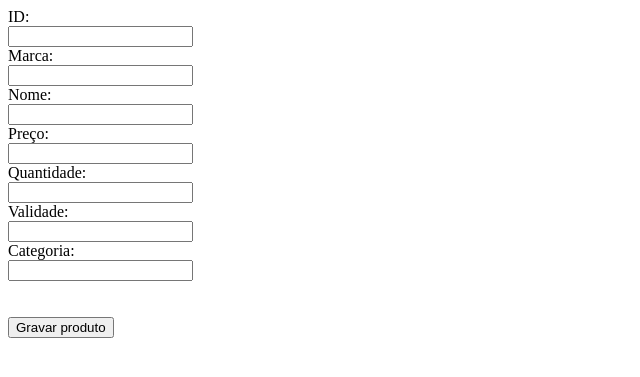
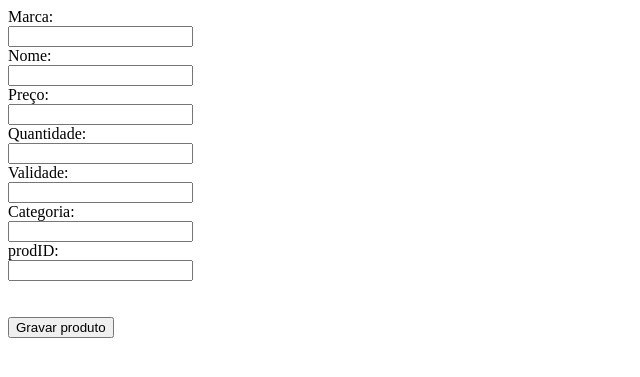
Before and after one commit to MathOliver98/ProjetoT, a Flask app: template mainteste/templates/alterar.html in a window 1280 px wide. Shown: the top 377 px of the page, without its empty margins (0-640 px from the left). Run offline with Flask 2, Linux system fonts and the light colour scheme; the template is opened without the code that fills it, so the values that code supplies are empty.

Commit message:
Update alterar.html

```diff
--- a/mainteste/templates/alterar.html
+++ b/mainteste/templates/alterar.html
@@ -1,7 +1,5 @@
 <HTML>
 <form action="alterar" method="POST">
-  <label for="prod_id">ID:</label><br>
-  <input type="text" name="prod_id" /><br>
   <label for="marca">Marca:</label><br>
   <input type="text" name="marca" /><br>
   <label for="nome">Nome:</label><br>
@@ -14,6 +12,8 @@
   <input type="text" name="validade" /><br>
   <label for="categoria">Categoria:</label><br>
   <input type="text" name="categoria" /><br>
+  <label for="prodID">prodID:</label><br>
+  <input type="text" name="prodID" /><br>
   <br><br>
   <input type="submit" value="Gravar produto" />
 </form>
```
